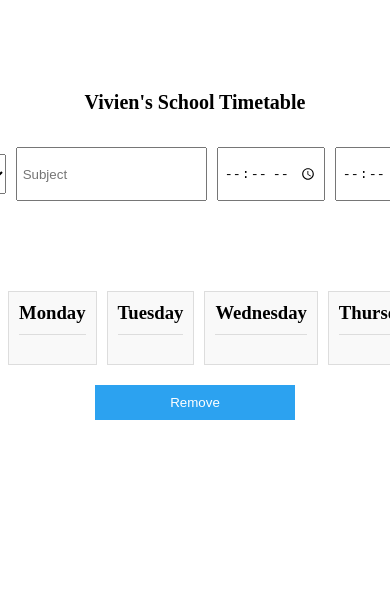
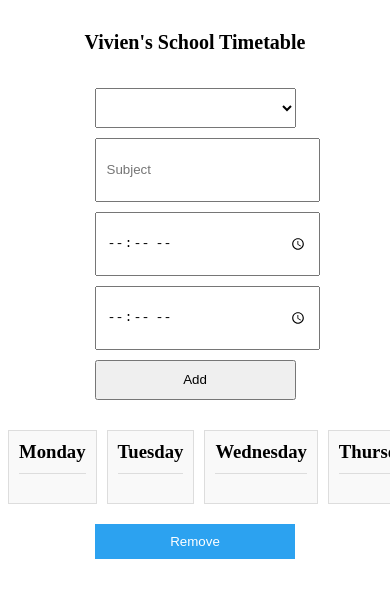
Before and after one commit to deiRud/school-timetable-app, a Vue app: page / in a window 390 px wide. Shown: the top 598 px of the page. Built offline with nearby package versions, Linux system fonts and the light colour scheme.

Commit message:
mobile responsive

```diff
--- a/src/App.vue
+++ b/src/App.vue
@@ -142,25 +142,29 @@ export default {
   background-color: #3374ff;
 }
 
+/* Styles for tablets and mobile devices */
 @media (max-width: 768px) {
   .centered-content h1 {
     font-size: 24px;
   }
+
+  .inline-form select,
+  .inline-form input,
   .inline-form button {
-     width: auto;
+    width: 100%;
+    padding: 10px;
   }
 }
 
+/* Styles for mobile devices */
 @media (max-width: 480px) {
   .centered-content h1 {
     font-size: 20px;
   }
-   .inline-form select,
-   .inline-form input,
-   .inline-form button {
-     width: auto;
-     padding-left:5px;
-     padding-right :5px;
+
+  .inline-form {
+    flex-direction: column;
+    align-items: stretch;
   }
 }
 </style>
```
Lines whose indentation alone changed are shown as unchanged.
